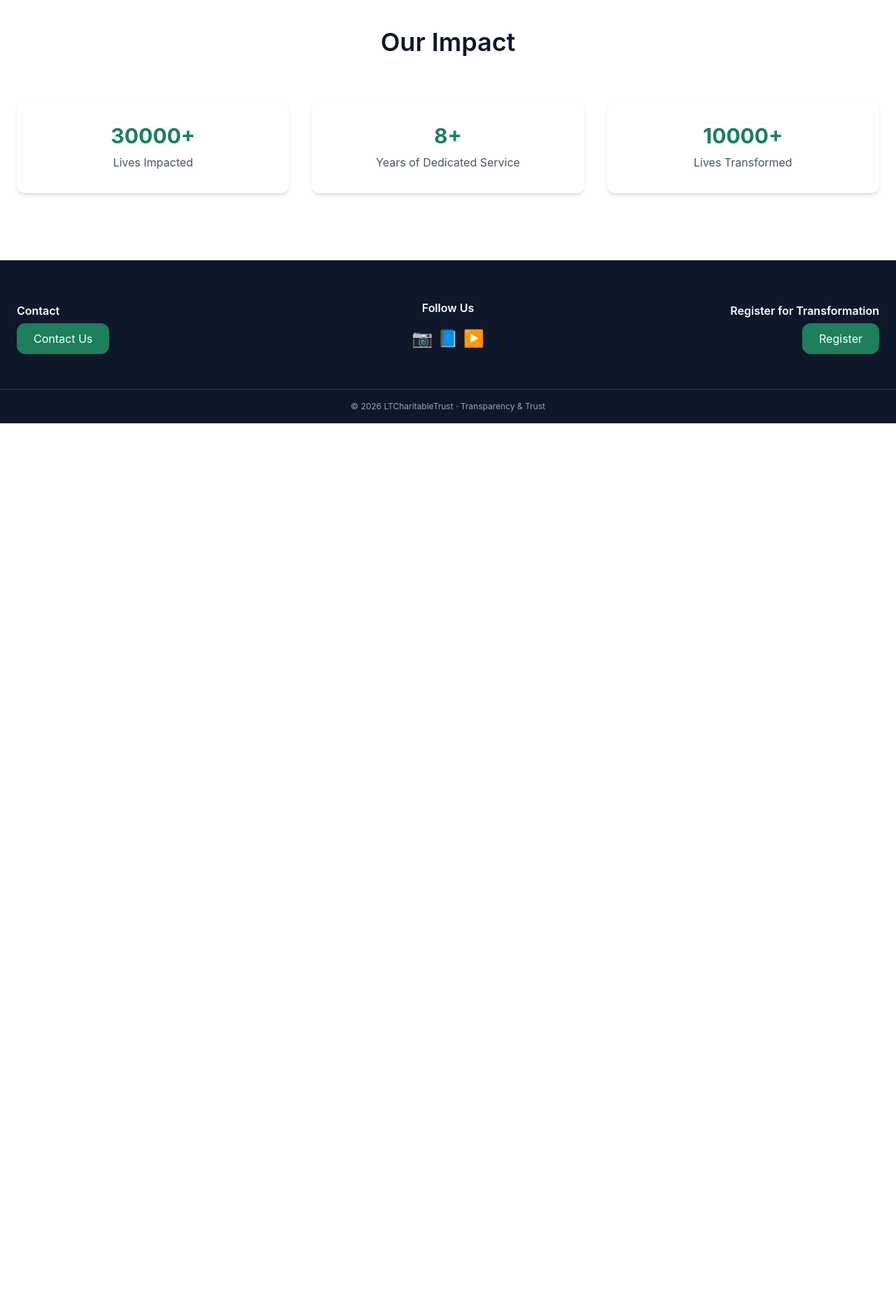
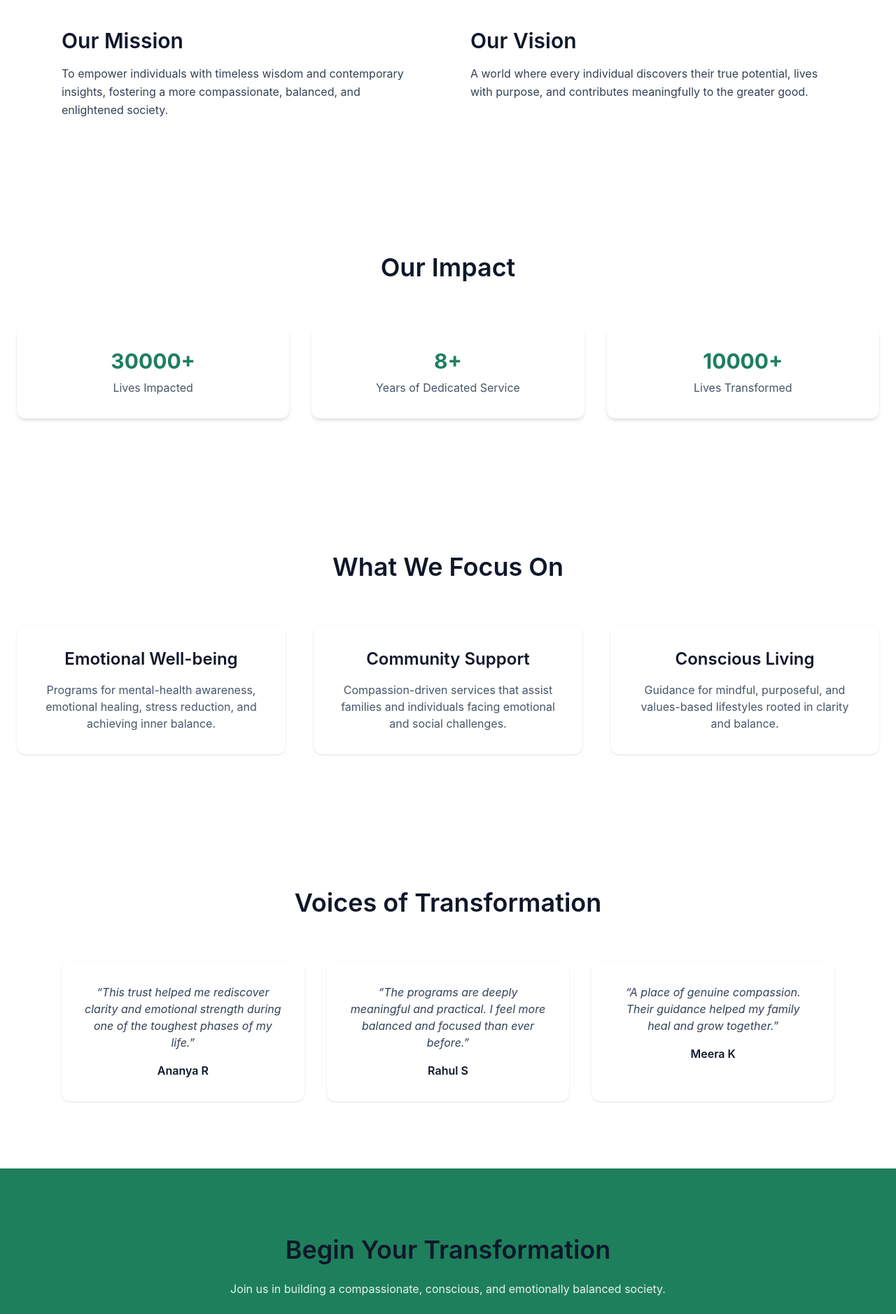
Before and after one commit to saqeeb66/trust_client, a React (Vite) app: page / in a window 1280 px wide. Shown: the part 880-2758 px from the top of the page at 70% size. Before the commit the page ends 1485 px from the top, so only its background shows below. Built offline with nearby package versions, Linux system fonts and the light colour scheme.

Commit message:
Update Home.jsx

```diff
--- a/src/pages/Home.jsx
+++ b/src/pages/Home.jsx
@@ -1,10 +1,6 @@
 import { useState } from "react";
 import { Link, NavLink } from "react-router-dom";
 import { motion } from "framer-motion";
-
-/* =======================
-   HOME PAGE
-======================= */
 
 function Home() {
   const [open, setOpen] = useState(false);
@@ -19,53 +15,58 @@ function Home() {
     {
       title: "Emotional Well-being",
       desc:
-        "Through awareness sessions and supportive initiatives, we have helped individuals understand emotional health, reduce stress, and build inner resilience.",
+        "Programs for mental-health awareness, emotional healing, stress reduction, and achieving inner balance.",
     },
     {
       title: "Community Support",
       desc:
-        "Our outreach programs focus on compassion-driven care for families and individuals facing emotional and social challenges.",
+        "Compassion-driven services that assist families and individuals facing emotional and social challenges.",
     },
     {
       title: "Conscious Living",
       desc:
-        "We promote mindful and value-based living practices that help people lead balanced and purpose-driven lives.",
+        "Guidance for mindful, purposeful, and values-based lifestyles rooted in clarity and balance.",
+    },
+  ];
+
+  const testimonials = [
+    {
+      name: "Ananya R",
+      text:
+        "This trust helped me rediscover clarity and emotional strength during one of the toughest phases of my life.",
+    },
+    {
+      name: "Rahul S",
+      text:
+        "The programs are deeply meaningful and practical. I feel more balanced and focused than ever before.",
+    },
+    {
+      name: "Meera K",
+      text:
+        "A place of genuine compassion. Their guidance helped my family heal and grow together.",
     },
   ];
 
   return (
     <>
-      {/* =======================
-          NAVBAR
-      ======================= */}
+      {/* ================= NAVBAR ================= */}
       <header className="sticky top-0 z-50 bg-white/80 backdrop-blur-md shadow-sm">
         <nav className="max-w-7xl mx-auto px-4 md:px-8 flex items-center justify-between h-16">
           <Link to="/" className="flex items-center gap-3">
             <img src="/logo.jpeg" alt="Logo" className="h-10 w-auto" />
-            <span className="text-xl font-semibold text-dark hover:text-primary transition">
+            <span className="text-xl font-semibold text-dark">
               LtCharitableTrust
             </span>
           </Link>
 
           <div className="hidden md:flex items-center gap-8">
-            {[
-              { name: "About", path: "/about" },
-              { name: "Terms", path: "/terms" },
-              { name: "Gallery", path: "/gallery" },
-              { name: "Contact", path: "/contact" },
-            ].map((item) => (
+            {["About", "Terms", "Gallery", "Contact"].map((item) => (
               <NavLink
-                key={item.name}
-                to={item.path}
-                className={({ isActive }) =>
-                  `text-sm font-medium ${
-                    isActive
-                      ? "text-primary"
-                      : "text-slate-700 hover:text-primary"
-                  }`
-                }
+                key={item}
+                to={`/${item.toLowerCase()}`}
+                className="text-sm font-medium text-slate-700 hover:text-primary"
               >
-                {item.name}
+                {item}
               </NavLink>
             ))}
             <Link to="/donate" className="btn-primary">
@@ -73,41 +74,13 @@ function Home() {
             </Link>
           </div>
 
-          <button
-            onClick={() => setOpen(!open)}
-            className="md:hidden text-2xl"
-          >
+          <button onClick={() => setOpen(!open)} className="md:hidden text-2xl">
             ☰
           </button>
         </nav>
-
-        {open && (
-          <div className="md:hidden bg-white shadow-md px-6 py-6 space-y-4">
-            {[
-              { name: "About", path: "/about" },
-              { name: "Terms", path: "/terms" },
-              { name: "Gallery", path: "/gallery" },
-              { name: "Contact", path: "/contact" },
-            ].map((item) => (
-              <Link
-                key={item.name}
-                to={item.path}
-                onClick={() => setOpen(false)}
-                className="block text-slate-700 hover:text-primary"
-              >
-                {item.name}
-              </Link>
-            ))}
-            <Link to="/donate" className="block text-center btn-primary">
-              Donate
-            </Link>
-          </div>
-        )}
       </header>
 
-      {/* =======================
-          HERO
-      ======================= */}
+      {/* ================= HERO ================= */}
       <section className="relative min-h-[95vh] flex items-center justify-center">
         <div
           className="absolute inset-0 bg-cover bg-center"
@@ -131,9 +104,8 @@ function Home() {
           </h1>
 
           <p className="mt-6 text-lg text-slate-700 max-w-3xl mx-auto">
-            Through holistic education, we guide people towards modern
-            spirituality, healthier relationships, balanced living, and
-            purposeful careers.
+            Through holistic education and conscious guidance, we help
+            individuals lead balanced, compassionate, and purpose-driven lives.
           </p>
 
           <div className="mt-10">
@@ -144,14 +116,34 @@ function Home() {
         </motion.div>
       </section>
 
-      {/* =======================
-          IMPACT
-      ======================= */}
+      {/* ================= MISSION & VISION ================= */}
+      <section className="py-24 bg-white">
+        <div className="max-w-6xl mx-auto px-6 grid md:grid-cols-2 gap-16">
+          <motion.div whileInView={{ opacity: 1 }} initial={{ opacity: 0 }}>
+            <h2 className="text-3xl mb-4">Our Mission</h2>
+            <p className="text-slate-700 leading-relaxed">
+              To empower individuals with timeless wisdom and contemporary
+              insights, fostering a more compassionate, balanced, and
+              enlightened society.
+            </p>
+          </motion.div>
+
+          <motion.div whileInView={{ opacity: 1 }} initial={{ opacity: 0 }}>
+            <h2 className="text-3xl mb-4">Our Vision</h2>
+            <p className="text-slate-700 leading-relaxed">
+              A world where every individual discovers their true potential,
+              lives with purpose, and contributes meaningfully to the greater
+              good.
+            </p>
+          </motion.div>
+        </div>
+      </section>
+
+      {/* ================= IMPACT STATS ================= */}
       <section className="bg-light py-24">
         <div className="max-w-7xl mx-auto px-6 text-center">
-          <h2 className="text-4xl mb-6">Our Impact</h2>
-
-          <div className="grid grid-cols-1 sm:grid-cols-2 md:grid-cols-3 gap-8 mt-16">
+          <h2 className="text-4xl mb-16">Our Impact</h2>
+          <div className="grid grid-cols-1 sm:grid-cols-2 md:grid-cols-3 gap-8">
             {stats.map((item, i) => (
               <motion.div
                 key={i}
@@ -168,36 +160,64 @@ function Home() {
         </div>
       </section>
 
-      {/* =======================
-          FOOTER
-      ======================= */}
-      <footer className="bg-dark text-gray-300">
-        <div className="max-w-7xl mx-auto px-6 py-14 grid grid-cols-1 md:grid-cols-3 gap-10 items-center">
-          <div className="text-center md:text-left">
-            <h4 className="text-white mb-4">Contact</h4>
-            <Link to="/contact" className="btn-primary">
-              Contact Us
-            </Link>
-          </div>
-
-          <div className="text-center">
-            <h4 className="text-white mb-4">Follow Us</h4>
-            <div className="flex justify-center gap-6 text-2xl">
-              📷 📘 ▶️
-            </div>
-          </div>
-
-          <div className="text-center md:text-right">
-            <h4 className="text-white mb-4">
-              Register for Transformation
-            </h4>
-            <Link to="/register" className="btn-primary">
-              Register
-            </Link>
+      {/* ================= FOCUS AREAS ================= */}
+      <section className="py-24 bg-white">
+        <div className="max-w-7xl mx-auto px-6">
+          <h2 className="text-4xl text-center mb-16">What We Focus On</h2>
+          <div className="grid md:grid-cols-3 gap-10">
+            {focusAreas.map((item, i) => (
+              <motion.div
+                key={i}
+                whileHover={{ y: -10 }}
+                className="bg-light rounded-xl p-8 text-center shadow"
+              >
+                <h3 className="text-2xl mb-4">{item.title}</h3>
+                <p className="text-slate-600">{item.desc}</p>
+              </motion.div>
+            ))}
           </div>
         </div>
+      </section>
 
-        <div className="text-center text-xs text-gray-400 py-4 border-t border-gray-700">
+      {/* ================= TESTIMONIALS ================= */}
+      <section className="bg-light py-24">
+        <div className="max-w-6xl mx-auto px-6 text-center">
+          <h2 className="text-4xl mb-16">Voices of Transformation</h2>
+          <div className="grid md:grid-cols-3 gap-8">
+            {testimonials.map((t, i) => (
+              <motion.div
+                key={i}
+                whileHover={{ scale: 1.05 }}
+                className="bg-white p-8 rounded-xl shadow"
+              >
+                <p className="text-slate-700 italic mb-4">
+                  “{t.text}”
+                </p>
+                <h4 className="font-semibold">{t.name}</h4>
+              </motion.div>
+            ))}
+          </div>
+        </div>
+      </section>
+
+      {/* ================= FINAL CTA ================= */}
+      <section className="py-24 bg-primary text-white text-center">
+        <h2 className="text-4xl mb-6">Begin Your Transformation</h2>
+        <p className="max-w-2xl mx-auto mb-10 text-white/90">
+          Join us in building a compassionate, conscious, and emotionally
+          balanced society.
+        </p>
+        <Link
+          to="/register"
+          className="bg-white text-primary px-10 py-4 rounded-xl font-medium"
+        >
+          Register Now
+        </Link>
+      </section>
+
+      {/* ================= FOOTER ================= */}
+      <footer className="bg-dark text-gray-300">
+        <div className="text-center text-xs py-6">
           © {new Date().getFullYear()} LTCharitableTrust · Transparency & Trust
         </div>
       </footer>
```
